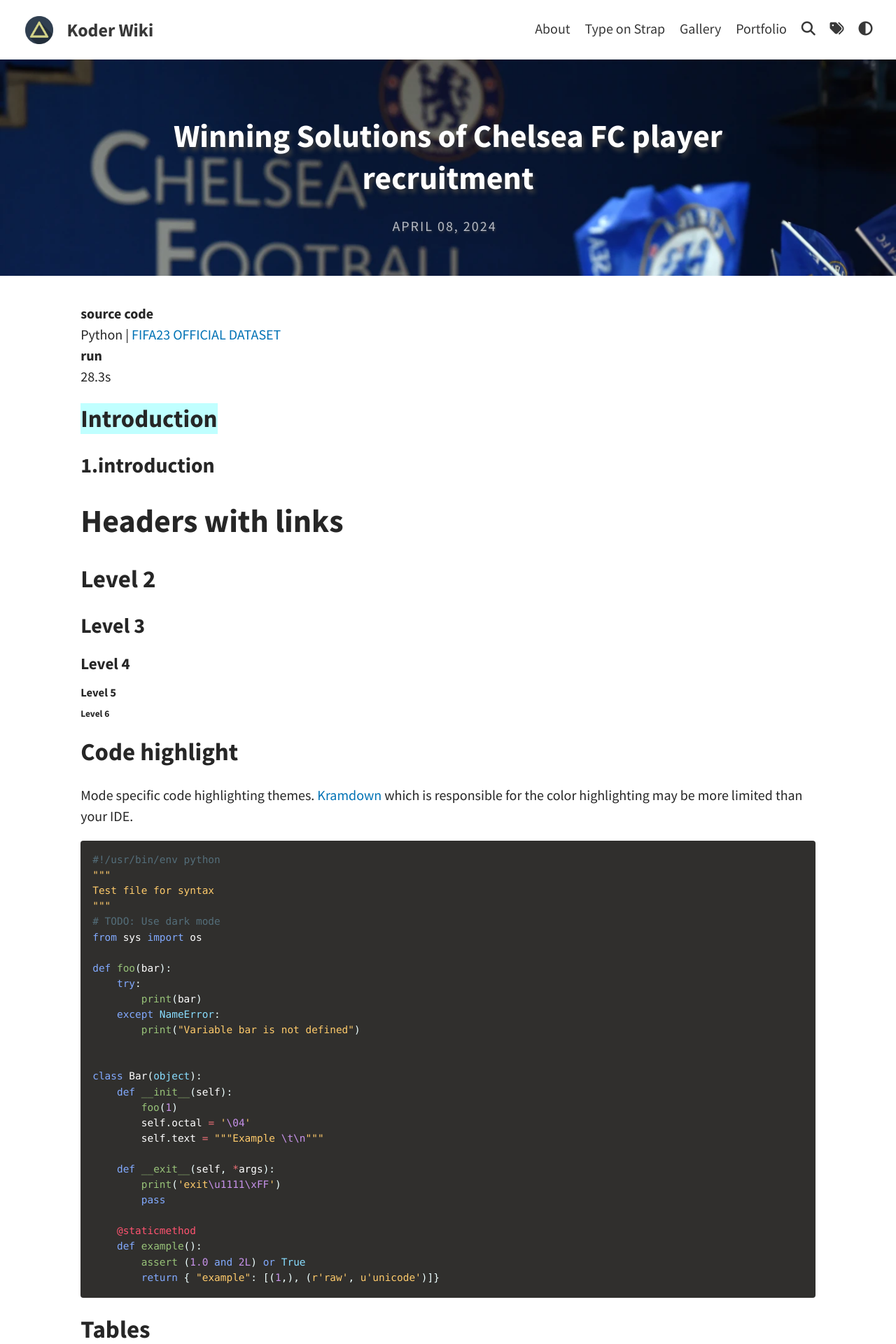
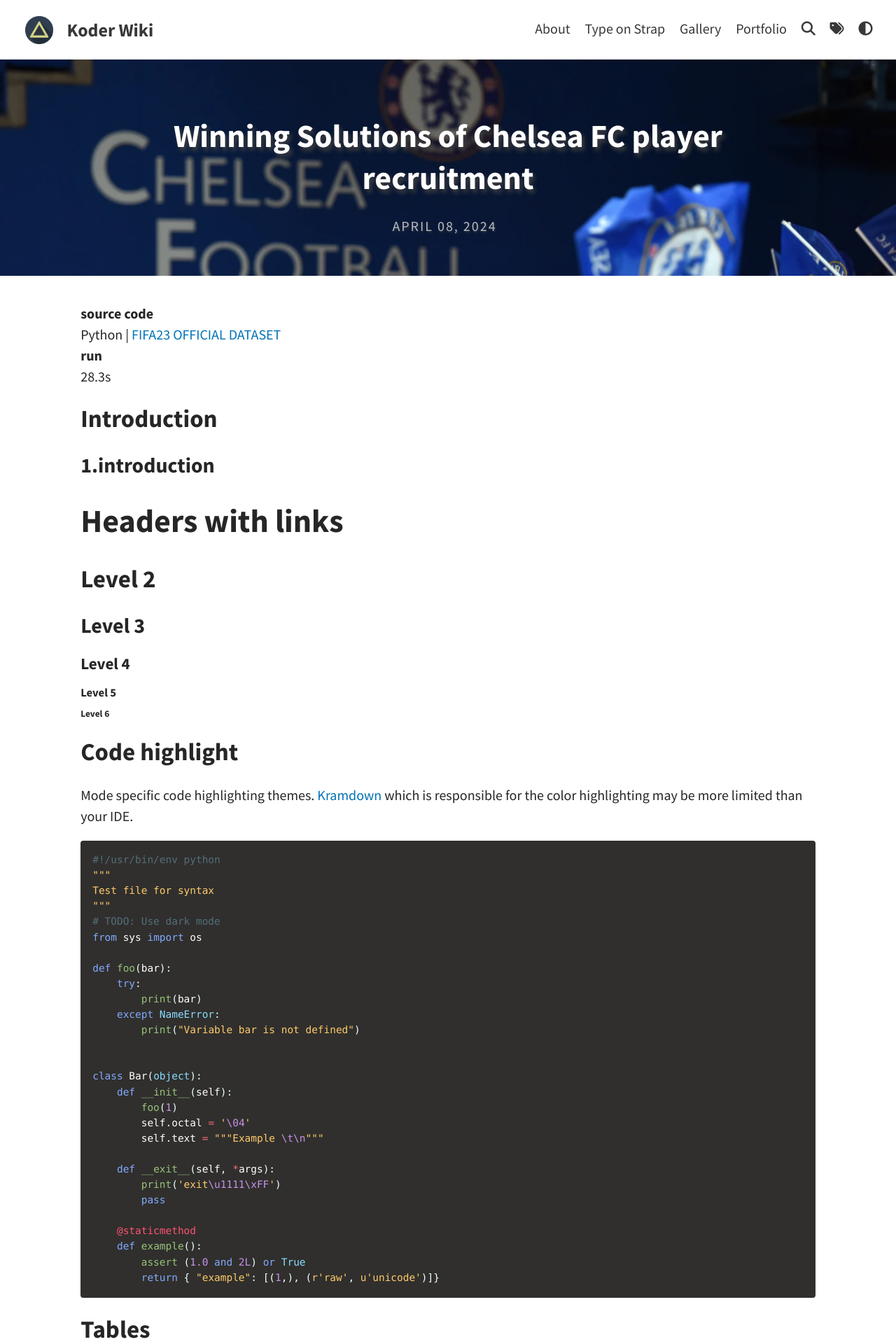
Before and after one commit to KoderWiki/Kontrl-Enter.github.io, a Jekyll site: the page built from _posts/2024-04-08-Chelsea.md, in a window 1280 px wide. Shown: the top 1920 px of the page at 70% size. Built offline with Jekyll 4.4.1, drawn with Linux system fonts in a browser that asks for light colours; a script that is not in the unit is left out.

Commit message:
Update 2024-04-08-Chelsea.md

```diff
--- a/_posts/2024-04-08-Chelsea.md
+++ b/_posts/2024-04-08-Chelsea.md
@@ -12,7 +12,7 @@ Python | [FIFA23 OFFICIAL DATASET](https://www.kaggle.com/datasets/bryanb/fifa-p
 **run**<br>
 28.3s
 
-## <span style="background-color:#C0FFFF"> Introduction </span>
+## Introduction
 
 ### 1.introduction
 
```
